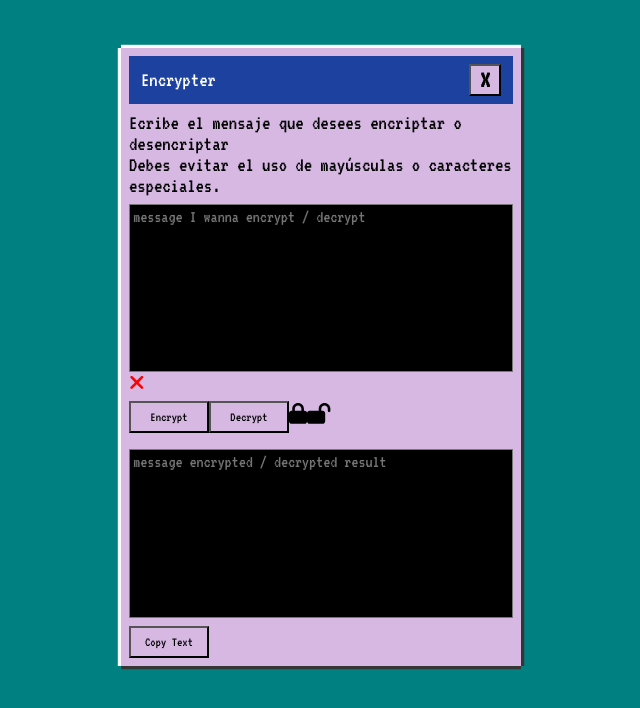
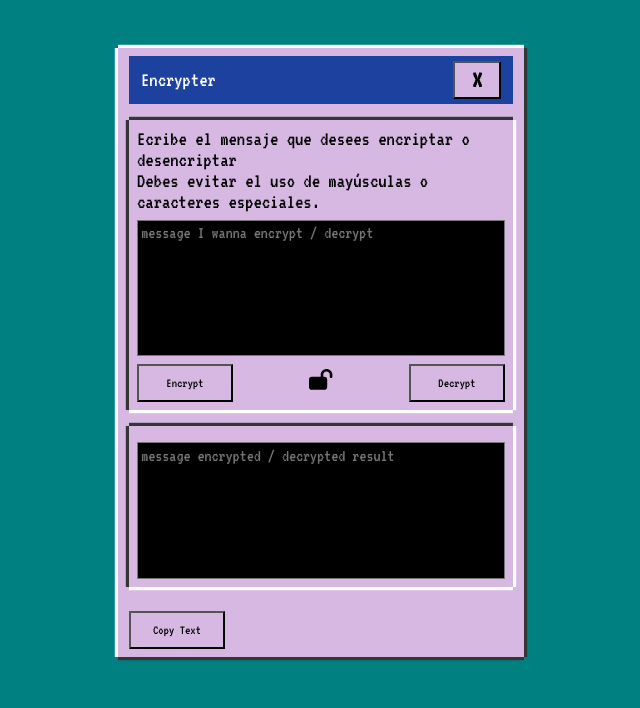
Before and after one commit to marcocarcamo-tech/text-encrypter, a React (Vite) app: page / in a window 1280 px wide. Shown: the top 708 px of the page, without its empty margins (319-959 px from the left). Built offline with nearby package versions, Linux system fonts and the light colour scheme.

Commit message:
Icons showing when requested and add some styles

```diff
--- a/index.html
+++ b/index.html
@@ -2,12 +2,12 @@
 <html lang="en">
   <head>
     <meta charset="UTF-8" />
-    <link rel="icon" type="image/svg+xml" href="/vite.svg" />
+    <link rel="icon" type="image/svg+xml" href="/laptop-code-solid.svg" />
     <meta name="viewport" content="width=device-width, initial-scale=1.0" />
     <link rel="preconnect" href="https://fonts.googleapis.com">
     <link rel="preconnect" href="https://fonts.gstatic.com" crossorigin>
     <link href="https://fonts.googleapis.com/css2?family=VT323&display=swap" rel="stylesheet">
-    <title>Vite + React</title>
+    <title>Text Encrypter</title>
   </head>
   <body>
     <div id="root"></div>
--- a/src/App.scss
+++ b/src/App.scss
@@ -1,5 +1,6 @@
 *{
     margin: 0;
+    box-sizing: content-box;
 }
 
 body{
@@ -21,9 +22,10 @@ textarea{
         resize: none;
         background-color: black;
         color:#20C20E;
-        height: 10rem;
+        height: 8rem;
         margin-top: 0.5rem;
         padding: 0.2rem;
+
 
         &:focus{
             outline: 0;
@@ -45,7 +47,7 @@ button{
     background-color: #D6B8E3;
     margin: 3rem auto;
     width: 24rem;
-    padding: 0.5rem;
+    padding: 0.5rem 0.7rem;
     box-shadow: .2rem   0    #353535,
                0     .2rem #353535,
              -.2rem   0    #fff,
@@ -77,7 +79,10 @@ button{
 .input-screen, .output-screen{
     display: flex;
     flex-direction: column;
-    padding-top: 0.5rem;
+    padding: 0.5rem;
+    margin: 1rem 0;
+    box-shadow: -0.2rem 0 #353535, 0 -0.2rem #353535, 0.2rem 0 #fff, 0 0.2rem #fff;
+
 }
 
 .warning{
--- a/src/components/DecryptButton.jsx
+++ b/src/components/DecryptButton.jsx
@@ -1,7 +1,7 @@
 import InputScreen from "./InputScreen"
 
-export default function DecryptButton({onClick}){
+export default function DecryptButton({decrypt}){
     return(
-        <button onClick={onClick}>Decrypt</button>
+        <button onClick={decrypt}>Decrypt</button>
     )
 }
--- a/src/components/EncryptButton.jsx
+++ b/src/components/EncryptButton.jsx
@@ -1,6 +1,6 @@
 
-export default function EncryptButton({onClick}){
+export default function EncryptButton({encrypt}){
     return(
-        <button onClick={onClick}>Encrypt</button>
+        <button onClick={encrypt}>Encrypt</button>
     )
 }
--- a/src/components/InputScreen.jsx
+++ b/src/components/InputScreen.jsx
@@ -1,8 +1,35 @@
 import { useState } from 'react';
 import { FontAwesomeIcon } from '@fortawesome/react-fontawesome'
 import { faXmark } from '@fortawesome/free-solid-svg-icons';
+import EncryptButton from './EncryptButton'
+import DecryptButton from './DecryptButton'
 
-export default function InputScreen({onChange, value, errorWarning}){
+import { faLock } from '@fortawesome/free-solid-svg-icons'
+import { faLockOpen } from '@fortawesome/free-solid-svg-icons'
+
+function ErrorMessage({showError, errorWarning}){
+    if(showError){
+        return (<div className='warning'>
+                <FontAwesomeIcon className="error-icon"  icon={faXmark} />
+            <p className="encryption-notification">{errorWarning}</p>
+    </div>)
+    }
+}
+
+function LockIcon({showLocked}){
+    if(showLocked){
+        return(
+            <FontAwesomeIcon className="lock-icon" icon={faLock} />
+        )
+    } else {
+        return(
+        <FontAwesomeIcon className="lock-icon" icon={faLockOpen} />
+        )
+    }
+}
+export default function InputScreen({onChange, value, errorWarning, showError, showLocked, encrypt, decrypt}){
+
+
 
     return(
         <div className='input-screen'>
@@ -15,9 +42,11 @@ export default function InputScreen({onChange, value, errorWarning}){
             value ={value}
                     >
             </textarea>
-            <div className='warning'>
-                <FontAwesomeIcon icon={faXmark} />
-                <p className="encryption-notification">{errorWarning}</p>
+            <ErrorMessage showError={showError} errorWarning={errorWarning}></ErrorMessage>
+            <div style={{display: 'flex', justifyContent: 'space-between', alignItems: 'center'}}>
+                <EncryptButton encrypt={encrypt}></EncryptButton>
+                <LockIcon showLocked={showLocked}></LockIcon>
+                <DecryptButton decrypt={decrypt}></DecryptButton>
             </div>
         </div>
 
--- a/src/components/Window.jsx
+++ b/src/components/Window.jsx
@@ -1,16 +1,15 @@
 import InputScreen from './InputScreen'
 import OutputScreen from './OutputScreen'
-import EncryptButton from './EncryptButton'
-import DecryptButton from './DecryptButton'
 import CopyButton from './CopyButton'
-import { FontAwesomeIcon } from '@fortawesome/react-fontawesome'
-import { faLock } from '@fortawesome/free-solid-svg-icons'
-import { faLockOpen } from '@fortawesome/free-solid-svg-icons'
 import { useState } from 'react'
+
 export default function Window(){
-    const [message, setMessage] = useState('');
+
+  const [message, setMessage] = useState('');
   const [outputMsg, setOutputMsg] = useState('');
   const [errorWarning, setErrorWarning] = useState('');
+  const [showError, setShowError] = useState(false);
+  const [showLocked, setShowLocked] = useState(false);
 
     const handleChange = event =>{
         setMessage(event.target.value)
@@ -18,26 +17,33 @@ export default function Window(){
 
     function validateInput (input){
       let error;
+      let hasError = true;
       if(message.match(/[^A-Za-z \n]/) && message.match(/[A-Z]/)){
         error = " El mensaje no debe contener letras mayúsculas ni caracteres especiales"
       } else if(message.match(/[A-Z]/)){
         error =" El mensaje no debe contener letras mayúsculas"
       } else if (message.match(/[^A-Za-z0-9 \n]/)){
         error = " El mensaje no debe contener caracteres especiales"
+      } else {
+        hasError = false;
       }
 
-      setErrorWarning(error);
+      if(hasError){
+        setOutputMsg('');
+        setErrorWarning(error);
+        setShowLocked(false);
+        setShowError(true);
+
+      } else {
+        setShowError(false);
+        setShowLocked(true);
+      }
     }
 
+
     function encrypt (){
-
       let original = message;
-
-      validateInput(original);
-
-
       let encrypted =
-
       original.replace(/e/g, "enter")
               .replace(/i/g, "imes")
               .replace(/a/g, "ai")
@@ -45,6 +51,8 @@ export default function Window(){
               .replace(/u/g, "ufat")
 
       setOutputMsg(encrypted)
+      validateInput(encrypted);
+
     }
 
     function decrypt (){
@@ -57,6 +65,8 @@ export default function Window(){
               .replace(/ufat/g, "u")
 
       setOutputMsg(decrypted)
+      setShowLocked(false);
+      setShowError(false);
     }
 
     function copyText () {
@@ -76,11 +86,12 @@ export default function Window(){
                   </div>
                 <InputScreen onChange={handleChange}
                     value={message}
-                    errorWarning={errorWarning}></InputScreen>
-                <EncryptButton onClick={encrypt}></EncryptButton>
-                <DecryptButton onClick={decrypt}></DecryptButton>
-                <FontAwesomeIcon icon={faLock} />
-                <FontAwesomeIcon icon={faLockOpen} />
+                    errorWarning={errorWarning}
+                    showError={showError}
+                    showLocked={showLocked}
+                    encrypt={encrypt}
+                    decrypt={decrypt}
+                    ></InputScreen>
             </div>
             <div>
                 <OutputScreen value={outputMsg}></OutputScreen>
```
Also changed, not shown: laptop-code-solid.svg (added), src/index.scss (line endings or trailing spaces).
